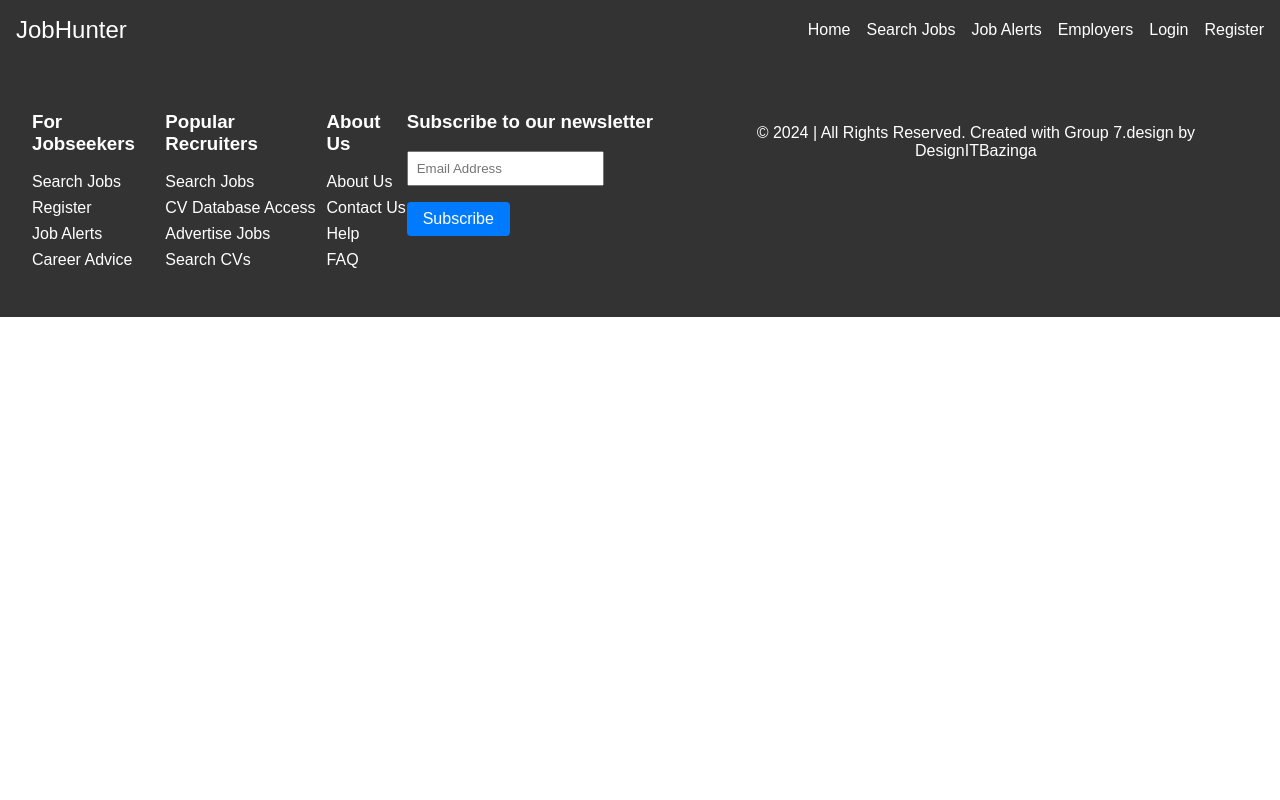
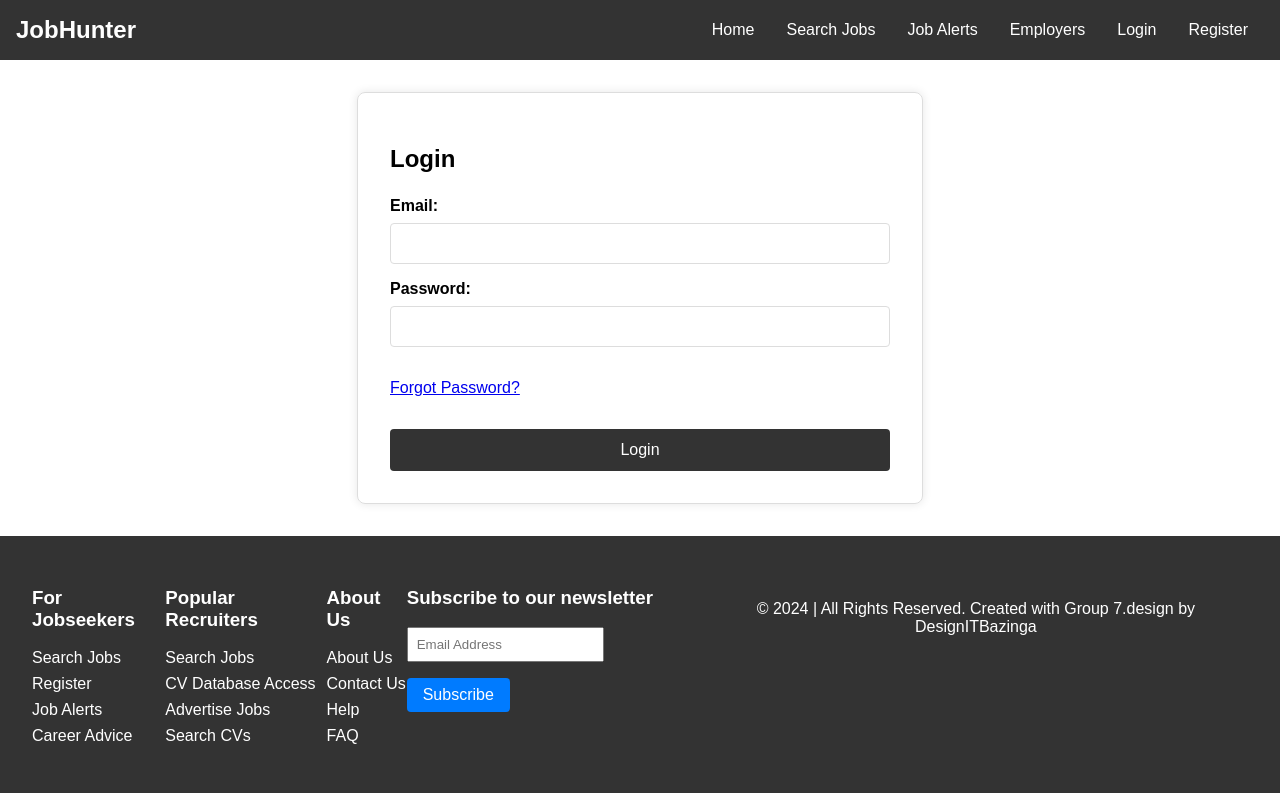
Before and after one commit to SE-LAPS/Fully-Functional-Job-Portal-System-FrontEnd, a React (Create React App) app: page /login in a window 1280 px wide. Built offline with nearby package versions, Linux system fonts and the light colour scheme.

Commit message:
update job list page

```diff
--- a/package.json
+++ b/package.json
@@ -8,6 +8,7 @@
     "@testing-library/user-event": "^13.5.0",
     "react": "^18.3.1",
     "react-dom": "^18.3.1",
+    "react-icons": "^5.2.1",
     "react-router-dom": "^6.25.1",
     "react-scripts": "5.0.1",
     "web-vitals": "^2.1.4"
--- a/src/App.js
+++ b/src/App.js
@@ -10,6 +10,8 @@ import Testimonial from './components/ClientTestimonials';
 import Footer from './components/Footer';
 import JobList from './pages/job_list';
 import JobAlerts from './pages/job_alert';
+import Login from './pages/Login';
+import ForgotPassword from './pages/ForgotPassword'; // Import ForgotPassword component
 import './styles.css';
 
 const App = () => {
@@ -29,6 +31,8 @@ const App = () => {
           } />
           <Route path="/job_list" element={<JobList />} />
           <Route path="/job_alert" element={<JobAlerts />} />
+          <Route path="/login" element={<Login />} />
+          <Route path="/forgot_password" element={<ForgotPassword />} /> {/* Add route for ForgotPassword */}
         </Routes>
         <Footer />
       </div>
--- a/src/components/Header.js
+++ b/src/components/Header.js
@@ -1,17 +1,18 @@
 // src/components/Header.js
 import React from 'react';
+import { Link } from 'react-router-dom'; // Import Link from react-router-dom
 
 const Header = () => {
   return (
     <header className="header">
       <div className="logo">JobHunter</div>
       <nav className="nav">
-        <a href="/">Home</a>
-        <a href="/search">Search Jobs</a>
-        <a href="/job_alert">Job Alerts</a>
-        <a href="/employers">Employers</a>
-        <a href="/login">Login</a>
-        <a href="/register">Register</a>
+        <Link to="/">Home</Link>
+        <Link to="/search">Search Jobs</Link>
+        <Link to="/job_alert">Job Alerts</Link>
+        <Link to="/employers">Employers</Link>
+        <Link to="/login">Login</Link>
+        <Link to="/register">Register</Link>
       </nav>
     </header>
   );
--- /dev/null
+++ b/src/pages/ForgotPassword.js
@@ -0,0 +1,30 @@
+// src/pages/ForgotPassword.js
+import React, { useState } from 'react';
+
+const ForgotPassword = () => {
+  const [email, setEmail] = useState('');
+
+  const handleSubmit = (e) => {
+    e.preventDefault();
+    // Handle forgot password logic here
+  };
+
+  return (
+    <div className="forgot-password-page">
+      <h2>Forgot Password</h2>
+      <form onSubmit={handleSubmit}>
+        <label htmlFor="email">Email:</label>
+        <input
+          type="email"
+          id="email"
+          value={email}
+          onChange={(e) => setEmail(e.target.value)}
+          required
+        />
+        <button type="submit">Submit</button>
+      </form>
+    </div>
+  );
+};
+
+export default ForgotPassword;
--- /dev/null
+++ b/src/pages/Login.js
@@ -0,0 +1,44 @@
+// src/pages/Login.js
+import React, { useState } from 'react';
+import { Link } from 'react-router-dom'; // Import Link from react-router-dom
+
+const Login = () => {
+  const [email, setEmail] = useState('');
+  const [password, setPassword] = useState('');
+
+  const handleSubmit = (e) => {
+    e.preventDefault();
+    // Handle login logic here
+  };
+
+  return (
+    <div className="login-page">
+      <h2>Login</h2>
+      <form onSubmit={handleSubmit}>
+        <label htmlFor="email">Email:</label>
+        <input
+          type="email"
+          id="email"
+          value={email}
+          onChange={(e) => setEmail(e.target.value)}
+          required
+        />
+        <label htmlFor="password">Password:</label>
+        <input
+          type="password"
+          id="password"
+          value={password}
+          onChange={(e) => setPassword(e.target.value)}
+          required
+        />
+        <p>
+        <Link to="/forgot_password">Forgot Password?</Link>
+        </p>
+        <button type="submit">Login</button>
+      </form>
+
+    </div>
+  );
+};
+
+export default Login;
--- a/src/pages/job_list.js
+++ b/src/pages/job_list.js
@@ -1,4 +1,5 @@
-import React from 'react';
+import React, { useState } from 'react';
+import { FaSearch } from 'react-icons/fa';
 
 
 const jobs = [
@@ -18,20 +19,44 @@ const jobs = [
   { company: 'COGNIZANT', title: 'Front-End Developer', location: 'Hyderabad', category: 'Frontend' },
   { company: 'IBM', title: 'Jr. Backend Developer', location: 'Bangalore', category: 'Backend' },
   { company: 'ACCENTURE', title: 'Sr. Devops Engineer', location: 'New Delhi', category: 'Devops' },
-  { company: 'ORACLE', title: 'Digital Marketing', location: 'Noida', category: 'Digital Marketing' },
-  { company: 'DELLOITE', title: 'Full Stack Engineer', location: 'Mumbai', category: 'Full Stack' },
-  { company: 'SAP LABS', title: 'Sr. Devops Engineer', location: 'Gurugram', category: 'Devops' },
-  { company: 'FACEBOOK', title: 'Full Stack Engineer', location: 'Mumbai', category: 'Full Stack' },
+
 ];
 
 const JobList = () => {
+  const [searchTerm, setSearchTerm] = useState('');
+
+  const filteredJobs = jobs.filter(job =>
+    job.title.toLowerCase().includes(searchTerm.toLowerCase()) ||
+    job.company.toLowerCase().includes(searchTerm.toLowerCase()) ||
+    job.location.toLowerCase().includes(searchTerm.toLowerCase()) ||
+    job.category.toLowerCase().includes(searchTerm.toLowerCase())
+  );
+
   return (
     <div className="job-list-container">
       <h1 className="title">Job Listings</h1>
+
+      <div className="search-container">
+        <div className="search-input-container">
+          <input
+            type="text"
+            placeholder="Search jobs..."
+            value={searchTerm}
+            onChange={(e) => setSearchTerm(e.target.value)}
+            className="search-input"
+          />
+          <FaSearch className="search-icon" />
+        </div>
+      </div>
+
       <div className="job-list">
-        {jobs.map((job, index) => (
+        {filteredJobs.map((job, index) => (
           <div key={index} className="job-card">
-            <img src={`path/to/${job.company.toLowerCase()}.png`} alt={`${job.company} logo`} className="job-logo" />
+            <img
+              src={`path/to/${job.company.toLowerCase()}.png`}
+              alt={`${job.company} logo`}
+              className="job-logo"
+            />
             <div className="job-info">
               <h2>{job.title}</h2>
               <p>{job.company}</p>
@@ -39,7 +64,6 @@ const JobList = () => {
               <p>{job.category}</p>
             </div>
             <div className="job-actions">
-              <button className="favorite-btn">★</button>
               <button className="save-btn">Save</button>
               <button className="apply-btn">Apply Now</button>
             </div>
--- a/src/styles.css
+++ b/src/styles.css
@@ -14,15 +14,137 @@ body {
     align-items: center;
 }
 
-.logo {
+.header .logo {
     font-size: 1.5rem;
+    font-weight: bold;
 }
 
-.nav a {
+.header .nav {
+    display: flex;
+}
+.header .nav a {
     color: #fff;
-    margin-left: 1rem;
     text-decoration: none;
+    margin: 0 1rem;
+    font-size: 1rem;
 }
+
+.header .nav a:hover {
+    text-decoration: underline;
+}
+
+/* Login Page Styles */
+.login-page {
+    max-width: 500px;
+    margin: 2rem auto;
+    padding: 2rem;
+    border: 1px solid #ddd;
+    border-radius: 8px;
+    box-shadow: 0 0 10px rgba(0, 0, 0, 0.1);
+}
+
+.login-page h2 {
+    margin-bottom: 1.5rem;
+}
+
+.login-page form {
+    display: flex;
+    flex-direction: column;
+}
+
+.login-page label {
+    margin-bottom: 0.5rem;
+    font-weight: bold;
+}
+
+.login-page input {
+    padding: 0.75rem;
+    margin-bottom: 1rem;
+    border: 1px solid #ddd;
+    border-radius: 4px;
+}
+
+.login-page button {
+    padding: 0.75rem;
+    background-color: #333;
+    color: #fff;
+    border: none;
+    border-radius: 4px;
+    cursor: pointer;
+}
+
+.login-page button:hover {
+    background-color: #555;
+}
+/*job list */
+.search-container {
+    display: flex;
+    justify-content: center;
+    margin-bottom: 20px;
+}
+
+.search-input-container {
+    position: relative;
+}
+
+.search-input {
+    padding: 10px;
+    width: 300px;
+    border: 1px solid #ccc;
+    border-radius: 5px;
+}
+
+.search-icon {
+    position: absolute;
+    top: 10px;
+    right: 10px;
+    color: #ccc;
+}
+
+/* Forgot Password Page Styles */
+.forgot-password-page {
+    max-width: 500px;
+    margin: 2rem auto;
+    padding: 2rem;
+    border: 1px solid #ddd;
+    border-radius: 8px;
+    box-shadow: 0 0 10px rgba(0, 0, 0, 0.1);
+}
+
+.forgot-password-page h2 {
+    margin-bottom: 1.5rem;
+}
+
+.forgot-password-page form {
+    display: flex;
+    flex-direction: column;
+}
+
+.forgot-password-page label {
+    margin-bottom: 0.5rem;
+    font-weight: bold;
+}
+
+.forgot-password-page input {
+    padding: 0.75rem;
+    margin-bottom: 1rem;
+    border: 1px solid #ddd;
+    border-radius: 4px;
+}
+
+.forgot-password-page button {
+    padding: 0.75rem;
+    background-color: #333;
+    color: #fff;
+    border: none;
+    border-radius: 4px;
+    cursor: pointer;
+}
+
+.forgot-password-page button:hover {
+    background-color: #555;
+}
+
 
 /* src/components/SearchForm.css */
 .search-form {
@@ -170,7 +292,7 @@ body {
     display: flex;
     flex-wrap: wrap;
     justify-content: space-around;
-    gap: 1.5rem;
+    gap: 1.2rem;
 }
 .company-logo {
     width: 250px;
@@ -494,41 +616,45 @@ button:hover {
 
 /*job list page css update*/
 /* src/styles.css */
+.job-list-container {
+    width: 80%;
+    margin: auto;
+    font-family: Arial, sans-serif;
+}
+
+.title {
+    text-align: center;
+    margin-bottom: 20px;
+
+}
+
 .job-list {
     display: flex;
     flex-wrap: wrap;
+    gap: 20px;
     justify-content: space-between;
 }
 
 .job-card {
-    width: calc(21% - 17px);
-    display: flex;
-    flex-direction: column;
-    align-items: center;
-    padding: 15px;
-    border: 1px solid #ddd;
-    margin: 13px;
-    background-color: #fff;
+    flex: 1 1 calc(25% - 20px);
+    box-sizing: border-box;
+    border: 1px solid #ccc;
     border-radius: 5px;
-    box-shadow: 0 2px 5px rgba(0, 0, 0, 0.1);
-    position: relative;
+    padding: 20px;
+    text-align: center;
 }
-
-.job-card img {
-    width: 50px;
-    height: 50px;
-    margin-bottom: 15px;
+.job-logo {
+    width: 100px;
+    height: auto;
+    margin-bottom: 10px;
 }
-
 .job-info {
     text-align: center;
-    margin-bottom: 15px;
 }
 
 .job-info h2 {
-    margin: 0;
     font-size: 18px;
-    color: #333;
+    margin: 10px 0;
 }
 
 .job-info p {
@@ -537,43 +663,23 @@ button:hover {
 }
 
 .job-actions {
-    display: flex;
-    justify-content: space-around;
-    width: 100%;
+    margin-top: 10px;
 }
 
-.job-actions .favorite-btn,
-.job-actions .save-btn,
-.job-actions .apply-btn {
-    padding: 6px 10px;
+.save-btn,
+.apply-btn {
+    padding: 8px 15px;
+    margin: 5px;
     border: none;
+    border-radius: 5px;
     cursor: pointer;
-    border-radius: 5px;
 }
 
-.job-actions .favorite-btn {
-    background-color: #f8c12d;
-    color: #fff;
+.save-btn {
+    background-color: #aadf2e;
 }
 
-.job-actions .save-btn {
-    background-color: #6c757d;
-    color: #fff;
-}
-
-.job-actions .apply-btn {
+.apply-btn {
     background-color: #007bff;
     color: #fff;
 }
-
-.job-actions .favorite-btn:hover {
-    background-color: #e6af00;
-}
-
-.job-actions .save-btn:hover {
-    background-color: #5a6268;
-}
-
-.job-actions .apply-btn:hover {
-    background-color: #0056b3;
-}
```
Also changed, not shown: src/components/JobCategories.js (line endings or trailing spaces), 1 other file (tests, documents, lock files or other folders).
